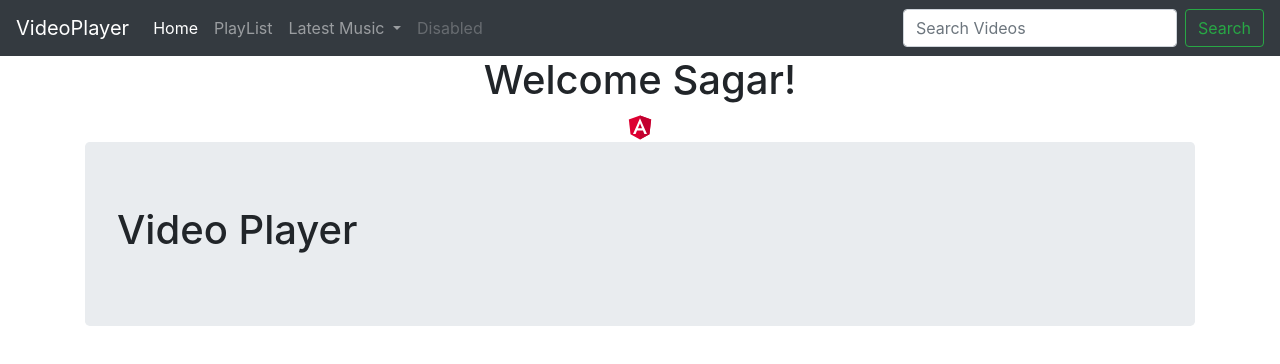
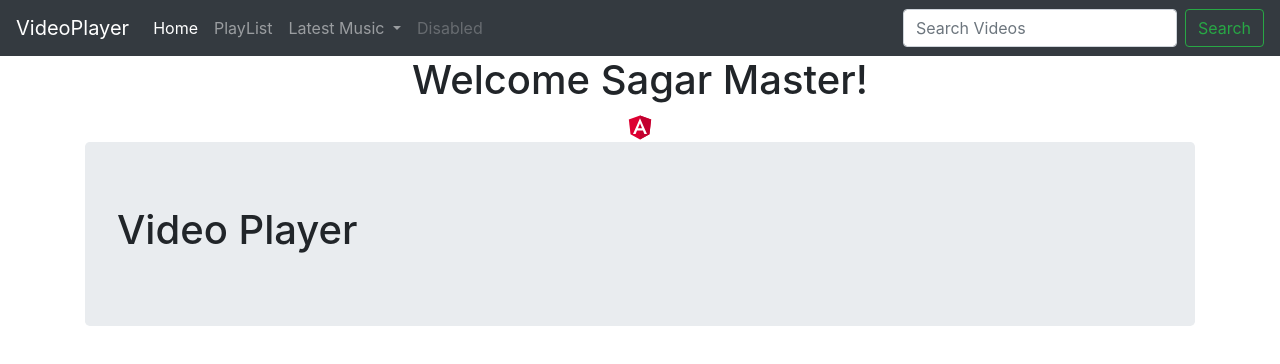
Before and after one commit to KartikSagar007/meanApp_RAM, an Angular app: page /home in a window 1280 px wide. Shown: the top 364 px of the page. Built offline with nearby package versions, Linux system fonts and the light colour scheme.

Commit message:
sagar master for master branch

```diff
--- a/src/app/app.component.ts
+++ b/src/app/app.component.ts
@@ -6,5 +6,5 @@ import { Component } from '@angular/core';
   styleUrls: ['./app.component.css']
 })
 export class AppComponent {
-  title = 'Sagar';
+  title = 'Sagar Master';
 }
```
